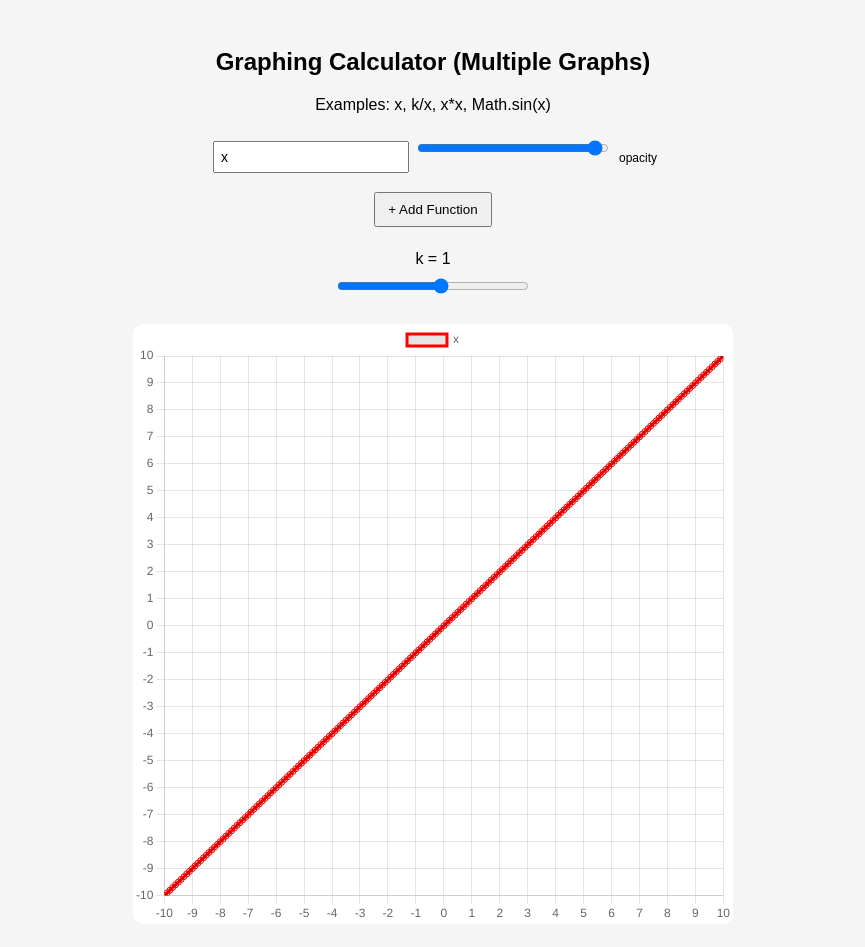
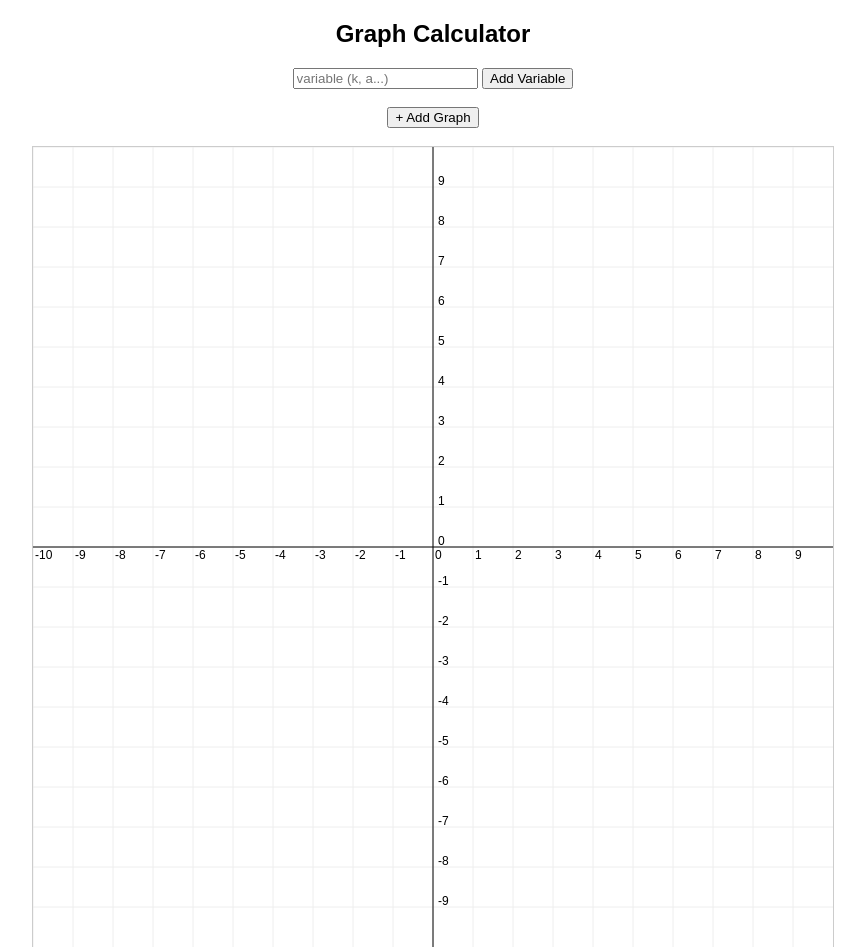
Before and after one commit to RuneGune/Graph-calculator, a plain HTML site: page index.html in a window 1280 px wide. Shown: the top 947 px of the page, without its empty margins (207-1072 px from the left). Drawn offline with nearby package versions, Linux system fonts and the light colour scheme.

Commit message:
Update index.html

```diff
--- a/index.html
+++ b/index.html
@@ -1,191 +1,290 @@
 <!DOCTYPE html>
-<html lang="en">
+<html>
 <head>
     <meta charset="UTF-8">
-    <title>Multi Graph Calculator</title>
-    <script src="https://cdn.jsdelivr.net/npm/chart.js"></script>
+    <title>Graph Calculator</title>
+
     <style>
         body {
-            font-family: Arial, sans-serif;
+            font-family: Arial;
             text-align: center;
-            padding: 20px;
-            background: #f5f5f5;
         }
 
-        input {
-            padding: 6px;
-            font-size: 14px;
-            margin: 4px;
-            width: 180px;
-        }
-
-        button {
-            padding: 8px 12px;
-            margin: 5px;
-            cursor: pointer;
+        canvas {
+            border: 1px solid #ccc;
+            background: white;
         }
 
         .func {
-            margin: 10px 0;
-        }
-
-        .graph-container {
-            width: 600px;
-            height: 600px;
-            margin: 20px auto;
-            background: white;
-            border-radius: 10px;
-        }
-
-        canvas {
-            width: 600px !important;
-            height: 600px !important;
-        }
-
-        .opacity-label {
-            font-size: 12px;
-            margin-left: 6px;
+            background: #f4f4f4;
+            padding: 8px;
+            margin: 5px;
         }
     </style>
 </head>
+
 <body>
 
-    <h2>Graphing Calculator (Multiple Graphs)</h2>
-    <p>Examples: x, k/x, x*x, Math.sin(x)</p>
+    <h2>Graph Calculator</h2>
 
-    <div id="functions"></div>
-    <button onclick="addFunction()">+ Add Function</button>
+    <div>
+        <input id="varName" placeholder="variable (k, a...)">
+        <button onclick="addVar()">Add Variable</button>
+    </div>
+
+    <div id="vars"></div>
+
+    <br>
+
+    <div id="funcs"></div>
+    <button onclick="addFunc()">+ Add Graph</button>
 
     <br><br>
 
-    <label>k = <span id="kValue">1</span></label><br>
-    <input id="kSlider" type="range" min="-10" max="10" step="0.1" value="1">
-
-    <div class="graph-container">
-        <canvas id="graph" width="600" height="600"></canvas>
-    </div>
+    <canvas id="c" width="800" height="800"></canvas>
 
     <script>
-        let chart;
+        const canvas = document.getElementById("c");
+        const ctx = canvas.getContext("2d");
 
-        const kSlider = document.getElementById("kSlider");
-        const kValueDisplay = document.getElementById("kValue");
+        let scale = 40;
+        let offsetX = canvas.width / 2;
+        let offsetY = canvas.height / 2;
 
-        const colors = [
-            "255,0,0",
-            "0,0,255",
-            "0,128,0",
-            "128,0,128",
-            "255,165,0",
-            "165,42,42",
-            "0,0,0"
-        ];
+        let dragging = false;
+        let lastX, lastY;
 
-        function addFunction(value = "") {
-            const container = document.getElementById("functions");
+        const vars = {};
+        const funcs = [];
 
-            const wrapper = document.createElement("div");
-            wrapper.className = "func";
-
-            const input = document.createElement("input");
-            input.type = "text";
-            input.placeholder = "Enter function (e.g. x*x)";
-            input.value = value;
-
-            const opacity = document.createElement("input");
-            opacity.type = "range";
-            opacity.min = "0";
-            opacity.max = "1";
-            opacity.step = "0.05";
-            opacity.value = "1";
-
-            const label = document.createElement("span");
-            label.className = "opacity-label";
-            label.innerText = "opacity";
-
-            input.addEventListener("input", plotGraph);
-            opacity.addEventListener("input", plotGraph);
-
-            wrapper.appendChild(input);
-            wrapper.appendChild(opacity);
-            wrapper.appendChild(label);
-
-            container.appendChild(wrapper);
-
-            plotGraph();
+        function toScreen(x, y) {
+            return {
+                x: offsetX + x * scale,
+                y: offsetY - y * scale
+            };
         }
 
-        function plotGraph() {
-            const funcs = document.querySelectorAll(".func");
-            const k = parseFloat(kSlider.value);
-            kValueDisplay.textContent = k;
+        function toWorld(x, y) {
+            return {
+                x: (x - offsetX) / scale,
+                y: (offsetY - y) / scale
+            };
+        }
 
-            const datasets = [];
+        /* ================= PAN + ZOOM ================= */
 
-            funcs.forEach((f, i) => {
-                const input = f.querySelector("input[type='text']");
-                const opacity = f.querySelector("input[type='range']");
+        canvas.onmousedown = e => {
+            dragging = true;
+            lastX = e.offsetX;
+            lastY = e.offsetY;
+        };
 
-                let funcStr = input.value.trim();
-                if (!funcStr) return;
+        canvas.onmouseup = () => dragging = false;
 
-                if (funcStr.startsWith("y=")) funcStr = funcStr.substring(2);
-                if (funcStr.startsWith("y =")) funcStr = funcStr.substring(3);
+        canvas.onmousemove = e => {
+            if (!dragging) return;
+            offsetX += e.offsetX - lastX;
+            offsetY += e.offsetY - lastY;
+            lastX = e.offsetX;
+            lastY = e.offsetY;
+            draw();
+        };
 
-                const points = [];
+        canvas.onwheel = e => {
+            e.preventDefault();
 
-                for (let x = -10; x <= 10; x += 0.1) {
-                    try {
-                        let expr = funcStr.replace(/k/g, `(${k})`);
-                        let y = Function("x", `return ${expr}`)(x);
+            const zoom = e.deltaY < 0 ? 1.1 : 0.9;
 
-                        if (isFinite(y)) {
-                            points.push({ x, y });
+            const mouse = toWorld(e.offsetX, e.offsetY);
+
+            scale *= zoom;
+
+            offsetX = e.offsetX - mouse.x * scale;
+            offsetY = e.offsetY + mouse.y * scale;
+
+            draw();
+        };
+
+        /* ================= VARIABLES ================= */
+
+        function addVar() {
+            let name = document.getElementById("varName").value.trim().toUpperCase();
+            if (!name || vars[name] !== undefined) return;
+
+            vars[name] = 1;
+
+            const div = document.createElement("div");
+
+            div.innerHTML = `
+        ${name}
+        <input type="range" min="-10" max="10" step="0.1" value="1">
+        <span>1</span>
+      `;
+
+            const slider = div.querySelector("input");
+            const label = div.querySelector("span");
+
+            slider.oninput = () => {
+                vars[name] = parseFloat(slider.value);
+                label.innerText = slider.value;
+                draw();
+            };
+
+            document.getElementById("vars").appendChild(div);
         }
-                    } catch (e) {
-                        return;
+
+        /* ================= ADD FUNCTION (FIXED) ================= */
+
+        function addFunc() {
+            const div = document.createElement("div");
+            div.className = "func";
+
+            div.innerHTML = `
+        y =
+        <input class="expr" placeholder="k*x*x">
+
+        x min <input class="xmin" style="width:60px">
+        x max <input class="xmax" style="width:60px">
+        y min <input class="ymin" style="width:60px">
+        y max <input class="ymax" style="width:60px">
+
+        <button>Delete</button>
+      `;
+
+            const expr = div.querySelector(".expr");
+            const xMin = div.querySelector(".xmin");
+            const xMax = div.querySelector(".xmax");
+            const yMin = div.querySelector(".ymin");
+            const yMax = div.querySelector(".ymax");
+            const btn = div.querySelector("button");
+
+            const f = {
+                expr: "",
+                xMin, xMax, yMin, yMax
+            };
+
+            expr.oninput = () => { f.expr = expr.value || ""; draw(); };
+            xMin.oninput = xMax.oninput = yMin.oninput = yMax.oninput = draw;
+
+            btn.onclick = () => {
+                const i = funcs.indexOf(f);
+                if (i !== -1) funcs.splice(i, 1);
+                div.remove();
+                draw();
+            };
+
+            funcs.push(f);
+            document.getElementById("funcs").appendChild(div);
+
+            draw(); // IMPORTANT FIX: new graph immediately recognized
+        }
+
+        /* ================= EVAL ================= */
+
+        function evalExpr(expr, x) {
+            let e = expr;
+
+            for (const k in vars) {
+                e = e.replace(new RegExp(k, "gi"), "(" + vars[k] + ")");
+            }
+
+            return Function("x", "return " + e)(x);
+        }
+
+        /* ================= GRID ================= */
+
+        function drawGrid() {
+            ctx.clearRect(0, 0, canvas.width, canvas.height);
+
+            ctx.strokeStyle = "#eee";
+
+            const step = scale;
+
+            for (let x = offsetX % step; x < canvas.width; x += step) {
+                ctx.beginPath();
+                ctx.moveTo(x, 0);
+                ctx.lineTo(x, canvas.height);
+                ctx.stroke();
+            }
+
+            for (let y = offsetY % step; y < canvas.height; y += step) {
+                ctx.beginPath();
+                ctx.moveTo(0, y);
+                ctx.lineTo(canvas.width, y);
+                ctx.stroke();
+            }
+
+            ctx.strokeStyle = "black";
+
+            ctx.beginPath();
+            ctx.moveTo(0, offsetY);
+            ctx.lineTo(canvas.width, offsetY);
+            ctx.stroke();
+
+            ctx.beginPath();
+            ctx.moveTo(offsetX, 0);
+            ctx.lineTo(offsetX, canvas.height);
+            ctx.stroke();
+
+            ctx.fillStyle = "black";
+            ctx.font = "12px Arial";
+
+            for (let x = offsetX % step; x < canvas.width; x += step) {
+                const wx = (x - offsetX) / scale;
+                if (Math.abs(wx % 1) < 0.05)
+                    ctx.fillText(wx.toFixed(0), x + 2, offsetY + 12);
+            }
+
+            for (let y = offsetY % step; y < canvas.height; y += step) {
+                const wy = (offsetY - y) / scale;
+                if (Math.abs(wy % 1) < 0.05)
+                    ctx.fillText(wy.toFixed(0), offsetX + 5, y - 2);
             }
         }
 
-                datasets.push({
-                    label: funcStr,
-                    data: points,
-                    showLine: true,
-                    borderColor: `rgba(${colors[i % colors.length]},${opacity.value})`,
-                    tension: 0
-                });
-            });
+        /* ================= DRAW ================= */
 
-            if (chart) chart.destroy();
+        function draw() {
+            drawGrid();
 
-            const ctx = document.getElementById("graph").getContext("2d");
+            for (const f of funcs) {
+                if (!f.expr) continue;
 
-            chart = new Chart(ctx, {
-                type: "scatter",
-                data: { datasets },
-                options: {
-                    responsive: false,
-                    animation: false,
-                    scales: {
-                        x: {
-                            type: "linear",
-                            min: -10,
-                            max: 10,
-                            ticks: { stepSize: 1 }
-                        },
-                        y: {
-                            min: -10,
-                            max: 10,
-                            ticks: { stepSize: 1 }
+                ctx.beginPath();
+                ctx.strokeStyle = "red";
+
+                let first = true;
+
+                for (let px = 0; px < canvas.width; px++) {
+                    const x = toWorld(px, 0).x;
+
+                    if (f.xMin.value && x < parseFloat(f.xMin.value)) continue;
+                    if (f.xMax.value && x > parseFloat(f.xMax.value)) continue;
+
+                    let y;
+                    try { y = evalExpr(f.expr, x); }
+                    catch { continue; }
+
+                    if (!isFinite(y)) continue;
+
+                    if (f.yMin.value && y < parseFloat(f.yMin.value)) continue;
+                    if (f.yMax.value && y > parseFloat(f.yMax.value)) continue;
+
+                    const p = toScreen(x, y);
+
+                    if (first) {
+                        ctx.moveTo(p.x, p.y);
+                        first = false;
+                    } else {
+                        ctx.lineTo(p.x, p.y);
                     }
                 }
+
+                ctx.stroke();
             }
-            });
         }
 
-        kSlider.addEventListener("input", plotGraph);
-
-        addFunction("x");
+        draw();
     </script>
 
 </body>
```
Lines whose indentation alone changed are shown as unchanged.
